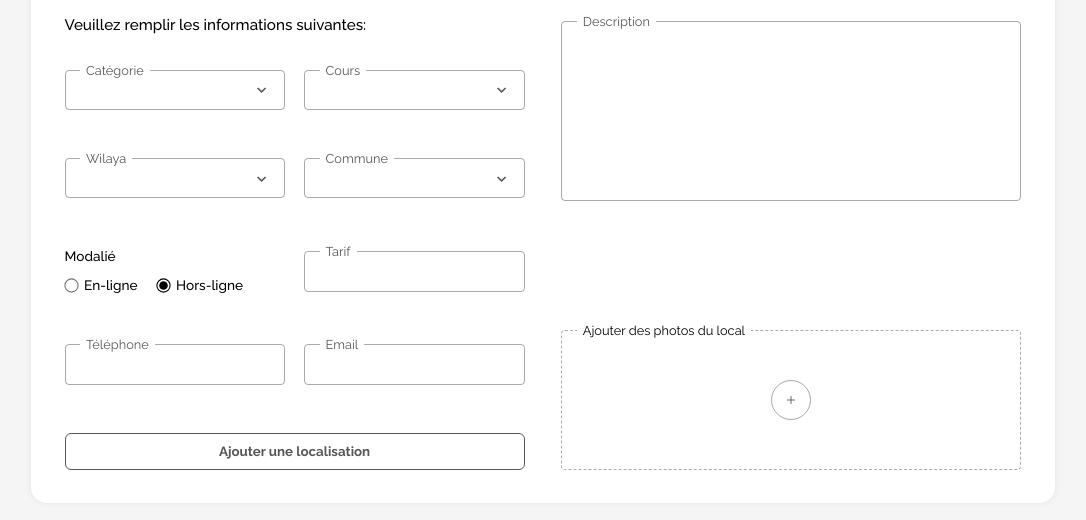
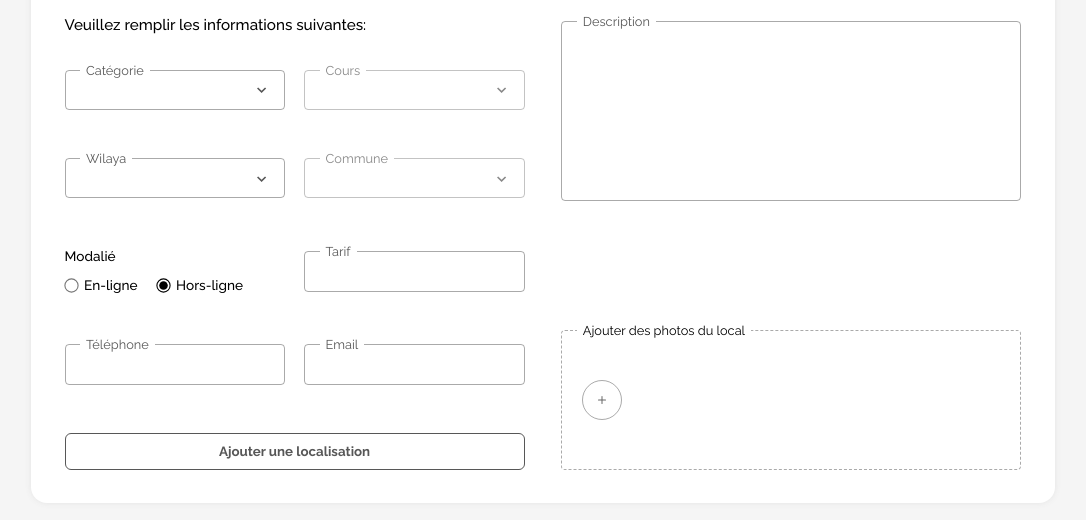
Before and after one commit to h0xdini/lessons-managment-project, a React (Create React App) app: page / in a window 1280 px wide. Shown: the part 194-714 px from the top of the page, without its empty margins (97-1183 px from the left). Built offline with nearby package versions, Linux system fonts and the light colour scheme.

Commit message:
image-upload-component

```diff
--- a/src/components/ImageSelect.js
+++ b/src/components/ImageSelect.js
@@ -1,16 +1,44 @@
-import React from 'react'
+import React, { useState } from 'react'
 import { BsPlus } from 'react-icons/bs'
+import { IoClose } from 'react-icons/io5'
 
 const ImageSelect = () => {
+
+  const [imagesList, setImagesList] = useState([])
+
+  const handleDisplay = (e) => {
+    if (imagesList.length < 4) {
+      setImagesList([...imagesList, URL.createObjectURL(e.target.files[0])])
+    }
+  }
+
+  const handleCancel = (index) => {
+    if (imagesList.length > 0) {
+      const tmpArr = imagesList.filter(item => item !== imagesList[index])
+      setImagesList([...tmpArr])
+    }
+  }
+
   return (
     <div className='image-select'>
 
-        <label className="add">
+      {imagesList.length > 0 && imagesList.map((item, index) => {
+        return (
+          <div className="img-container" key={index}>
+            <img src={item} alt="lessons_image" />
+            <IoClose className='icon' onClick={() => handleCancel(index)} />
+          </div>
+        )
+      })}
+
+        {imagesList.length < 4 && (
+          <label className="add">
             <span>
                 <BsPlus />
             </span>
-		    <input type="file" id='picture_btn' style={{display: 'none'}} />
-	    </label>
+            <input type="file" id='picture_btn' style={{display: 'none'}} onChange={(e) => handleDisplay(e)} />
+          </label>
+        )}
 
         <label className='title'>Ajouter des photos du local</label>
     </div>
--- a/src/components/Input.js
+++ b/src/components/Input.js
@@ -2,6 +2,10 @@ import React, { useState, useEffect, useContext } from 'react'
 import { BiChevronDown } from 'react-icons/bi'
 import AppContext from '../store'
 import wilays from '../wilays'
+
+const primarySchoolModules = ['Maths', 'History', 'Geography', 'Arabic', 'French', 'English']
+const middleSchoolModules = ['Maths', 'Physics', 'Science', 'History & Geography', 'Arabic', 'French', 'English']
+const highSchoolModules = ['Maths', 'Physics', 'Science', 'Electrical Engineering', 'Mechanical Engineering', 'Civil Engineering' ,'History & Geography', 'Arabic', 'French', 'English', 'German', 'Spanish']
 
 const Input = ({label, arr, noChevron, textarea, wilayas, communes, placeHolder, category, cours, tarif, email, phone}) => {
     const appContext = useContext(AppContext)
@@ -21,7 +25,7 @@ const Input = ({label, arr, noChevron, textarea, wilayas, communes, placeHolder,
     }, [appContext.id, wilayas, setTmpArr])
 
   return (
-    <div className="dp-input" style={textarea ? {height: '180px'} : {}} onClick={() => setOpen(!open)}>
+    <div className="dp-input" style={textarea ? {height: '180px'} : communes && !appContext.wilaya ? {pointerEvents: 'none', userSelect: 'none', opacity: '0.7'} : cours && !appContext.category ? {pointerEvents: 'none', userSelect: 'none', opacity: '0.7'} : {}} onClick={() => setOpen(!open)}>
         {!textarea && noChevron ? (
             <input type="text" onChange={(e) => {
                 if (tarif) {
@@ -56,9 +60,17 @@ const Input = ({label, arr, noChevron, textarea, wilayas, communes, placeHolder,
                     )
                 })}
             </ul>
-        ) : open && arr && arr.length > 0 && !wilayas && !communes && !category && cours ? (
+        ) : open && !wilayas && !communes && !category && cours ? (
             <ul>
-                {arr.map((item, index) => {
+                {appContext.category === 'primary school' ? primarySchoolModules.map((item, index) => {
+                    return (
+                        <li key={index} onClick={() => appContext.activeCours(item)}>{item}</li>
+                    )
+                }) : appContext.category === 'middle school' ? middleSchoolModules.map((item, index) => {
+                    return (
+                        <li key={index} onClick={() => appContext.activeCours(item)}>{item}</li>
+                    )
+                }) : appContext.category === 'high school' && highSchoolModules.map((item, index) => {
                     return (
                         <li key={index} onClick={() => appContext.activeCours(item)}>{item}</li>
                     )
--- a/src/components/PostAnnounce.js
+++ b/src/components/PostAnnounce.js
@@ -20,7 +20,7 @@ const PostAnnounce = () => {
                 <article>
                     <div className="double-form-control">
                         <Input label='Catégorie' arr={['primary school', 'middle school', 'high school']} category placeHolder={appContext.category} />
-                        <Input label='Cours' arr={['Maths', 'Physics', 'Science', 'English', 'French', 'German', 'Spanish']} cours placeHolder={appContext.cours} />
+                        <Input label='Cours' cours placeHolder={appContext.cours} />
                     </div>
 
                     <div className="double-form-control">
--- a/src/styles/styles.css
+++ b/src/styles/styles.css
@@ -336,10 +336,41 @@ a {
   height: 140px;
   border-radius: 4px;
   border: 1px dashed rgba(87, 87, 87, 0.5);
-  display: grid;
+  display: flex;
   place-items: center;
+  justify-content: flex-start;
+  gap: 0.4rem;
   position: relative;
   color: inherit;
+  padding: 0.5rem 1.2rem;
+}
+.image-select .img-container {
+  width: 100px;
+  aspect-ratio: 1/1;
+  border-radius: 8px;
+  cursor: pointer;
+  position: relative;
+  overflow: hidden;
+}
+.image-select .img-container img {
+  display: block;
+  width: 100%;
+  height: 100%;
+  -o-object-fit: cover;
+     object-fit: cover;
+}
+.image-select .img-container .icon {
+  position: absolute;
+  top: 4px;
+  right: 4px;
+  color: rgb(187, 187, 187);
+  display: none;
+}
+.image-select .img-container:hover {
+  opacity: 0.8;
+}
+.image-select .img-container:hover .icon {
+  display: block;
 }
 .image-select .title {
   position: absolute;
--- a/styles.scss
+++ b/styles.scss
@@ -394,10 +394,45 @@ a {
     height: 140px;
     border-radius: 4px;
     border: 1px dashed rgba($main-gray-color, 0.5);
-    display: grid;
+    display: flex;
     place-items: center;
+    justify-content: flex-start;
+    gap: 0.4rem;
     position: relative;
     color: inherit;
+    padding: 0.5rem 1.2rem;
+
+    .img-container {
+        width: 100px;
+        aspect-ratio: 1/1;
+        border-radius: 8px;
+        cursor: pointer;
+        position: relative;
+        overflow: hidden;
+
+        img {
+            display: block;
+            width: 100%;
+            height: 100%;
+            object-fit: cover;
+        }
+
+        .icon {
+            position: absolute;
+            top: 4px;
+            right: 4px;
+            color: rgb(187, 187, 187);
+            display: none;
+        }
+
+        &:hover {
+            opacity: 0.8;
+
+            .icon {
+                display: block;
+            }
+        }
+    }
 
     .title {
         position: absolute;
```
Also changed, not shown: 1 other file (tests, documents, lock files or other folders).
